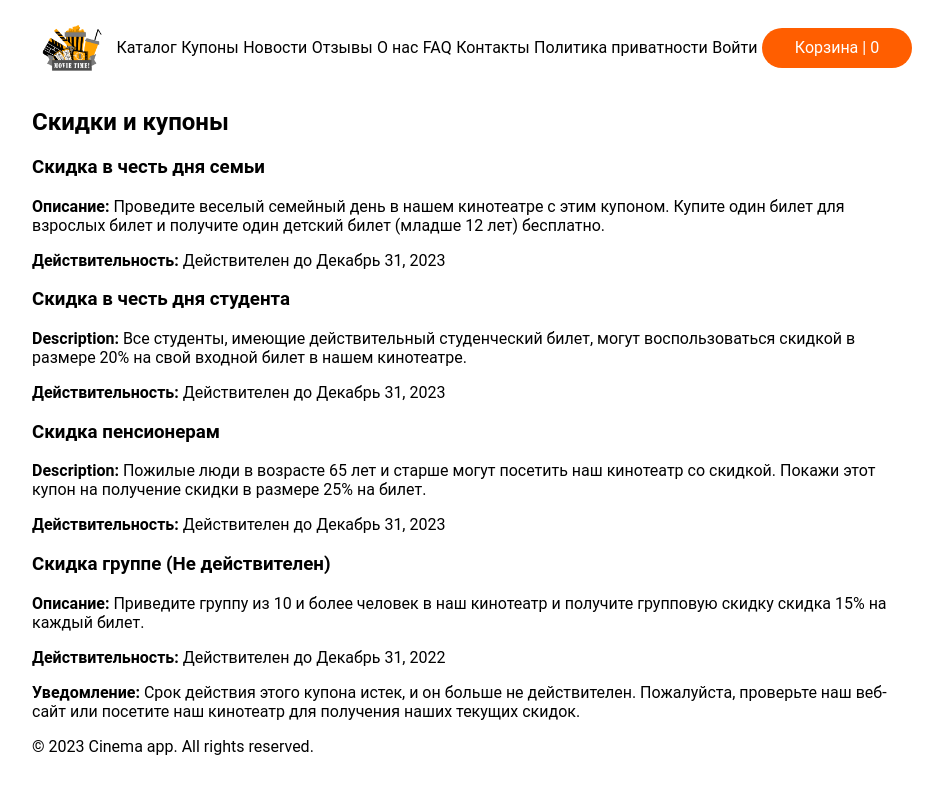
After one commit to misha-rab-ymniy/Python-Labs, a Django app: page /info/coupons in a window 1280 px wide. The commit adds this page. Shown: the whole page, without its empty margins (168-1111 px from the left). Run offline with Django 4.2, Linux system fonts and the light colour scheme.

Commit message:
add coupons page

```diff
--- a/lab4/cinema/templates/cinema/base.html
+++ b/lab4/cinema/templates/cinema/base.html
@@ -14,6 +14,7 @@
 <header id="header">
     <a href="{% url 'cinema:main' %}" class="logo"></a>
     <a class="tab" href="{% url 'cinema:film_list' %}">Каталог</a>
+    <a class="tab" href="{% url 'info:coupons' %}">Купоны</a>
     <a class="tab" href="{% url 'news_page' %}">Новости</a>
     <a class="tab" href="{% url 'feedback-list' %}">Отзывы</a>
     <a class="tab" href="{% url 'info:about_us' %}">О нас</a>
--- /dev/null
+++ b/lab4/info/templates/coupons/coupons.html
@@ -0,0 +1,52 @@
+{% extends 'cinema/base.html' %}
+
+{% block title %}Скидки и купоны{% endblock %}
+
+{% block content %}
+    <h2>Скидки и купоны</h2>
+
+    <article itemscope itemtype="https://schema.org/Offer">
+        <h3 itemprop="name">Скидка в честь дня семьи</h3>
+        <p itemprop="description"><strong>Описание:</strong>
+            Проведите веселый семейный день в нашем кинотеатре с этим купоном. Купите один билет для взрослых
+            билет и получите один детский билет (младше 12 лет) бесплатно.</p>
+        <p><strong>Действительность:</strong> Действителен до
+            <time itemprop="validThrough" datetime="2023-31-12">Декабрь 31, 2023</time>
+        </p>
+    </article>
+
+
+    <article itemscope itemtype="https://schema.org/Offer">
+        <h3 itemprop="name">Скидка в честь дня студента</h3>
+        <p itemprop="description"><strong>Description:</strong>
+            Все студенты, имеющие действительный студенческий билет, могут воспользоваться скидкой в размере 20% на свой
+            входной билет в нашем кинотеатре.</p>
+        <p><strong>Действительность:</strong> Действителен до
+            <time itemprop="validThrough" datetime="2023-31-12">Декабрь 31, 2023</time>
+        </p>
+    </article>
+
+    <article itemscope itemtype="https://schema.org/Offer">
+        <h3 itemprop="name">Скидка пенсионерам</h3>
+        <p itemprop="description"><strong>Description:</strong>
+            Пожилые люди в возрасте 65 лет и старше могут посетить наш кинотеатр со скидкой. Покажи этот
+            купон на получение скидки в размере 25% на билет.</p>
+        <p><strong>Действительность:</strong> Действителен до
+            <time itemprop="validThrough" datetime="2023-31-12">Декабрь 31, 2023</time>
+        </p>
+    </article>
+
+    <article itemscope itemtype="https://schema.org/Offer">
+        <h3 itemprop="name">Скидка группе (Не действителен)</h3>
+        <p itemprop="description"><strong>Описание:</strong>
+            Приведите группу из 10 и более человек в наш кинотеатр и получите групповую скидку
+            скидка 15% на каждый билет.</p>
+        <p><strong>Действительность:</strong> Действителен до
+            <time itemprop="validThrough" datetime="2022-31-12">Декабрь 31, 2022</time>
+        </p>
+        <p><strong>Уведомление:</strong> Срок действия этого купона истек, и он больше не действителен. Пожалуйста,
+            проверьте наш веб-сайт или посетите наш кинотеатр для получения наших текущих скидок.</p>
+    </article>
+
+
+{% endblock %}
--- a/lab4/info/urls.py
+++ b/lab4/info/urls.py
@@ -8,5 +8,6 @@ urlpatterns = [
     path('faq', views.faq, name='faq'),
     path('privacy_policy', views.privacy_policy, name='privacy_policy'),
     path('contacts', views.contacts, name='contacts'),
-    path('additional', views.additional, name='additional')
+    path('additional', views.additional, name='additional'),
+    path('coupons', views.coupons, name='coupons'),
 ]
--- a/lab4/info/views.py
+++ b/lab4/info/views.py
@@ -20,3 +20,7 @@ def contacts(request):
 
 def additional(request):
     return render(request, 'additional/additional.html')
+
+
+def coupons(request):
+    return render(request, 'coupons/coupons.html')
```
